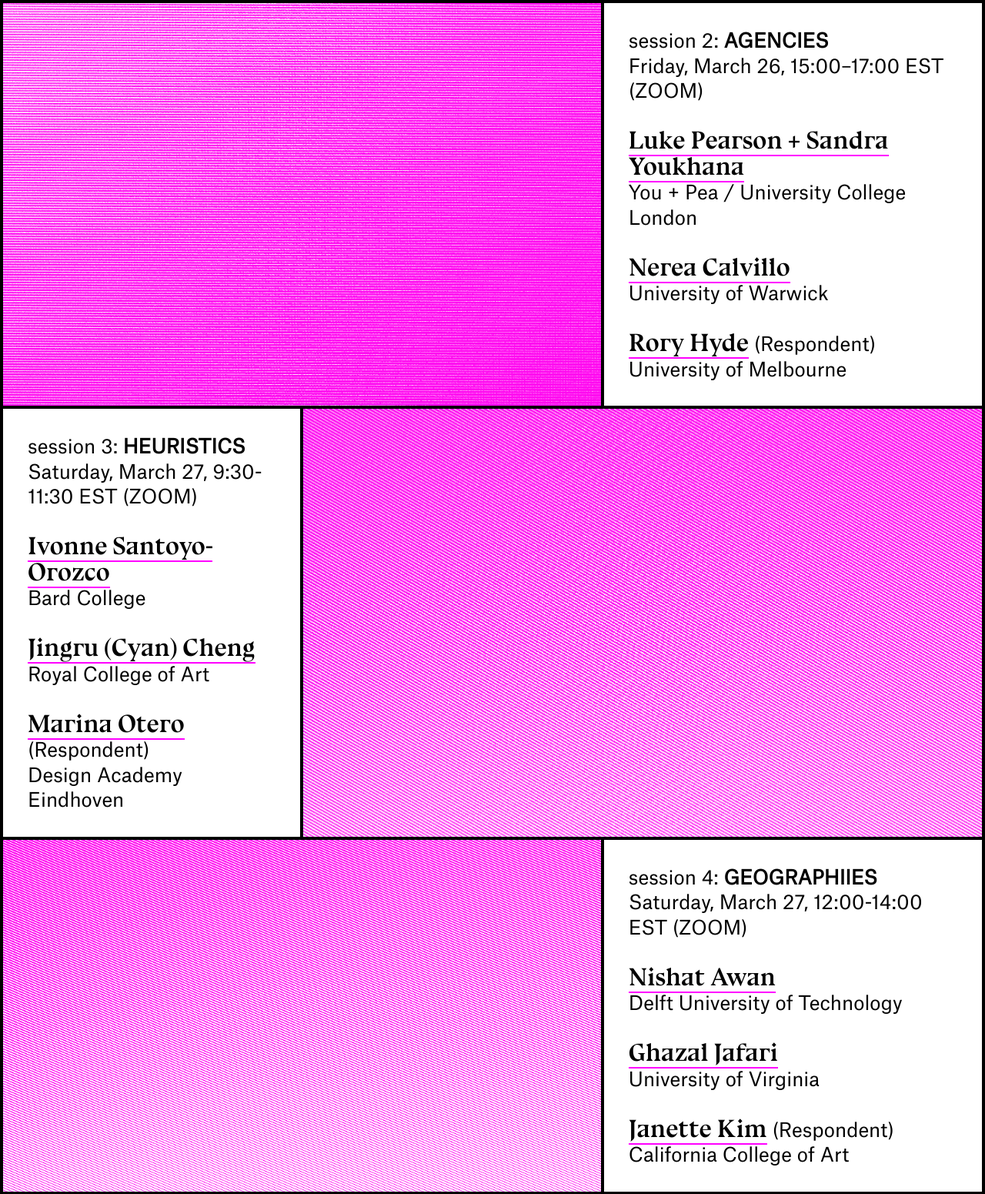
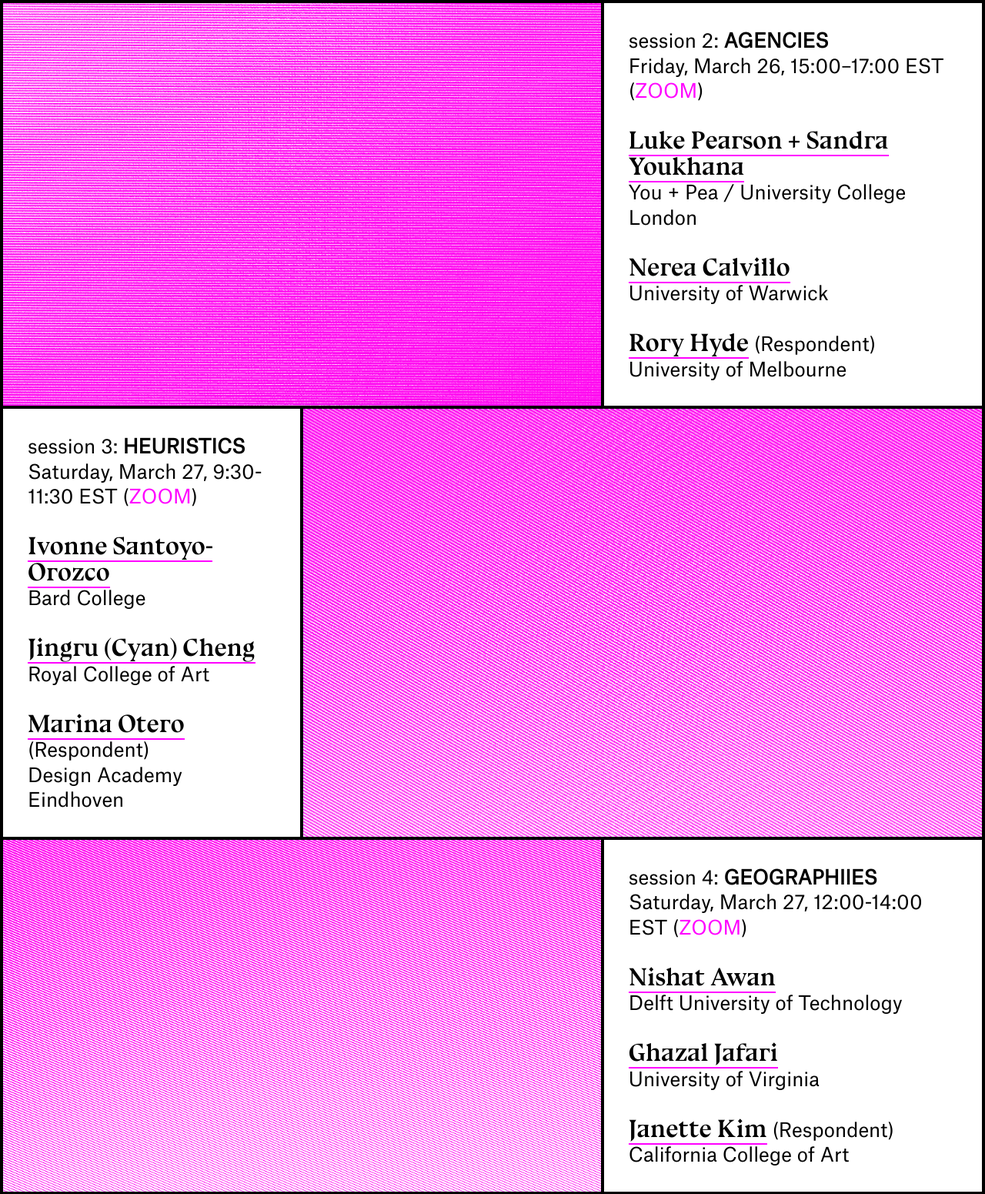
Before and after one commit to alisq/graphic-content, a website: page index.html in a window 1280 px wide. Shown: the part 2158-3709 px from the top of the page at 77% size. Drawn offline with nearby package versions, Linux system fonts and the light colour scheme; some packages are replaced by stand-ins of ours; a script that the page names is missing.

Commit message:
zoom links added

```diff
--- a/index.html
+++ b/index.html
@@ -98,7 +98,7 @@
         <div class="grid-item" id="poltical_economies">
             <p>
             session 1: <strong>POLITICAL ECONOMIES</strong><br />
-Friday, March 26, 12:00–14:00 EST (ZOOM)<br />
+Friday, March 26, 12:00–14:00 EST (<a target="_blank" href="https://us02web.zoom.us/meeting/register/tZwvceiurDgpHNwgiS7kwXYYNG9qkRE9QsB6">ZOOM</a>)<br />
 <br />
 <span class="name" data-session="#session-1" data-bio="Deane Simpson is professor of architecture, urbanism and urban planning at the Royal Danish Academy, Copenhagen where he leads the masters program Urbanism and Societal Change. Educated at Columbia University and ETH Zürich, he previously practiced with Diller + Scofidio; and taught at the AA London, BAS, and the ETH. His research addresses contemporary urban and architectural conditions, exploring themes such as: the spatial transformations of Nordic welfare systems; social and environmental sustainability within urban and regional settings; the urban implications of demographic transformation; and problems related to the securitization of public space. Common to this work is the analytical and communicative role drawing plays. He is author of <em>Young-Old: Urban Utopias of an Aging Society</em> (2015); and co-editor of <em>The City between Freedom and Security</em> (2017); <em>Forming Welfare</em> (2017); and <em>Atlas of the Copenhagens</em> (2018).">Deane Simpson</span> <br />
 KADK Royal Danish Academy of Fine Art<br />
@@ -122,7 +122,7 @@ Daniels Faculty, University of Toronto
         <div class="grid-item" id="agencies">
             <p>
             session 2: <strong>AGENCIES</strong><br />
-Friday, March 26, 15:00–17:00 EST (ZOOM)<br />
+Friday, March 26, 15:00–17:00 EST (<a href="https://us02web.zoom.us/meeting/register/tZYsdemrqDgsH9M6dX8nzPcMkua6g06r1QpR" target="_blank">ZOOM</a>)<br />
 <br/>
 <span class="name" data-session="#session-2" data-bio="Sandra Youkhana and Luke Caspar Pearson are the founders of You+Pea, an architectural design studio based in London. You+Pea’s work explores the integration of videogame technologies into architectural design, leading conversations on how games can engage new participants in the design of cities. Sandra and Luke lead the Videogame Urbanism studio at the Bartlett School of Architecture, UCL, where they use game technologies in the development of speculative urban design projects. Their recent videogame-integrated architectural commissions include Playing the Picturesque for the Royal Institute of British Architects and <em>The London Developers Toolkit 2.0</em> for Architekturmuseum der Tum, München, Germany. They have lectured internationally and written about the relationship between architecture and games for publications such as <em>Volume</em>, <em>eflux Architecture</em>, <em>Thresholds</em> and <em>Architectural Design</em>. Current projects include <em>The Videogame Atlas</em>, a monograph examining the architecture of commercial game worlds and consultancy roles with cultural institutions and game developers. ">Luke Pearson + Sandra Youkhana </span><br />
 You + Pea / University College London<br />
@@ -141,7 +141,7 @@ University of Melbourne
         <div class="grid-item" id="heuristics">
             <p>
             session 3: <strong>HEURISTICS</strong><br />
-Saturday, March 27, 9:30-11:30 EST (ZOOM)<br />
+Saturday, March 27, 9:30-11:30 EST (<a href="https://us02web.zoom.us/meeting/register/tZAkf-usrzwsEtVCsMcqazGaSfYinknyPp06" target="_blank">ZOOM</a>)<br />
 <br />
 <span class="name" data-session="#session-3" data-bio="">Ivonne Santoyo-Orozco</span><br />
 Bard College<br />
@@ -161,7 +161,7 @@ Design Academy Eindhoven
         <div class="grid-item" id="geographies">
             <p>
             session 4:  <strong>GEOGRAPHIIES</strong><br />
-Saturday, March 27, 12:00-14:00 EST (ZOOM)<br />
+Saturday, March 27, 12:00-14:00 EST (<a href="https://us02web.zoom.us/meeting/register/tZ0vduCprDwoG9EGbMcI7FSyqE4DBAUU3OIT" target="_blank">ZOOM</a>)<br />
 <br />
 <span class="name" data-session="#session-4" data-bio="Nishat Awan’s research focuses on the intersection of geopolitics and space, including questions related to diasporas, migration and border regimes. She is interested in modes of spatial representation, particularly in relation to the digital and the limits of witnessing as a form of ethical engagement with distant places. Currently, she leads the project, Topological Atlas, which aims to produce visual counter-geographies of the fragile movements of migrants as they encounter the security apparatus of the border. She is Senior Research Fellow at the Borders & Territories group at the Faculty of Architecture, TU Delft. Her book, <em<Diasporic Agencies</em> (Routledge, 2016) addressed the subject of how architecture and urbanism can respond to the consequences of increasing migration. She has also addressed alternative modes of architectural production in the co-authored book <em>Spatial Agency</em> (Routledge, 2011) and the co-edited book <em>Trans-Local-Act</em> (aaa-peprav, 2011). ">Nishat Awan</span><br>
 Delft University of Technology<br />
```
